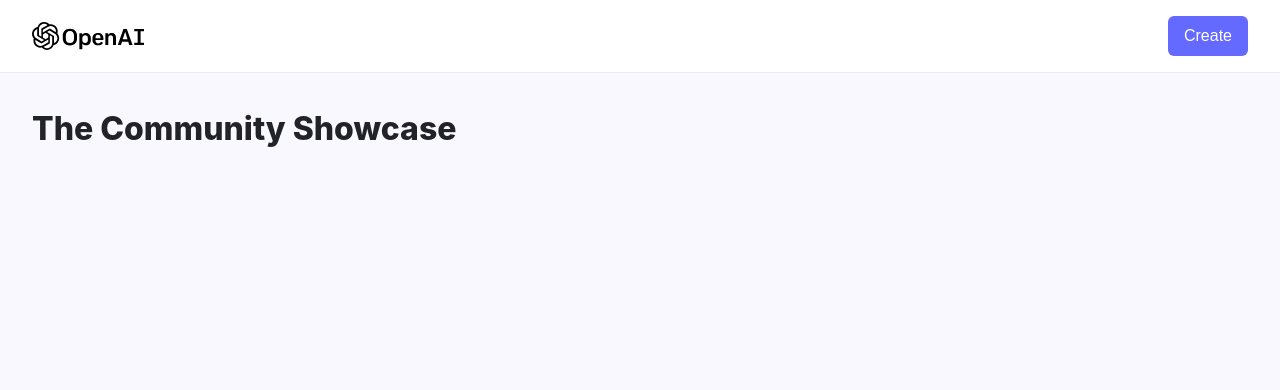
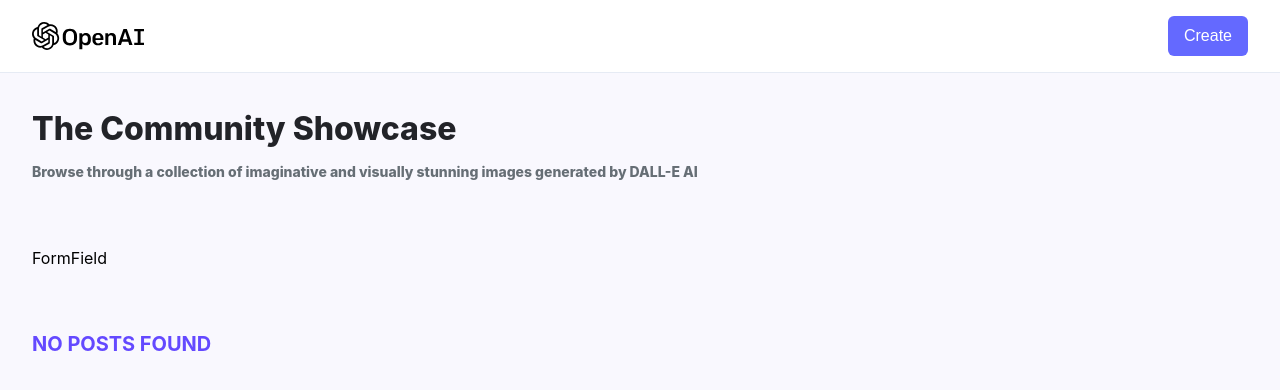
Before and after one commit to x5m8berz/project_dall-e, a React (Vite) app in the folder client/: page / in a window 1280 px wide. Shown: the top 390 px of the page. Built offline with nearby package versions, Linux system fonts and the light colour scheme; a web font is replaced by a local one.

Commit message:
Added home page

```diff
--- a/client/src/pages/Home.jsx
+++ b/client/src/pages/Home.jsx
@@ -1,15 +1,58 @@
 import { useState, useEffect } from "react";
+
+import { Loader, Card, FormField } from "../components";
+
+const RenderCards = ({ data, title }) => {
+  if (data?.length > 0) {
+    return data.map((post) => <Card key={post._id} {...post} />);
+  }
+
+  return (
+    <h2 className="mt-5 font-bold text-[#6449ff] text-xl uppercase">{title}</h2>
+  );
+};
 
 const Home = () => {
   const [loading, setLoading] = useState(false);
   const [allPosts, setAllPosts] = useState(null);
+  const [searchText, setSearchText] = useState("");
 
   return (
     <section className="max-w-7xl mx-auto">
       <div>
         <h1 className="font-extrabold text-[#222328] text-[32px]">
           The Community Showcase
+          <p className="mt-2 text-[#666e75] text-[14px] max-w[500px]">
+            Browse through a collection of imaginative and visually stunning
+            images generated by DALL-E AI
+          </p>
         </h1>
+      </div>
+      <div className="mt-16">
+        <FormField />
+      </div>
+      <div className="mt-10">
+        {loading ? (
+          <div className="flex justify-center items-center">
+            <Loader />
+          </div>
+        ) : (
+          <>
+            {searchText && (
+              <h2 className="font-medium text-[#666e75] text-x1 mb-3">
+                Showing results for{" "}
+                <span className="text-[#222328]">{searchText}</span>
+              </h2>
+            )}
+            <div className="grid lg:grid-cols-4 sm:grid-cols-3 xs:grid-cols-2 grid-cols-1 gap-3">
+              {searchText ? (
+                <RenderCards data={[]} title="No search results found" />
+              ) : (
+                <RenderCards data={[]} title="No posts found" />
+              )}
+            </div>
+          </>
+        )}
       </div>
     </section>
   );
```
